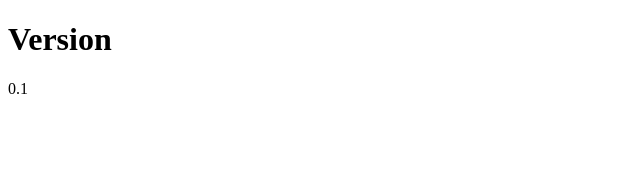
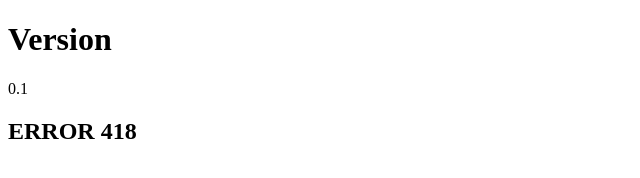
Before and after one commit to ELT17604/ELT17604.github.io, a plain HTML site: page index.html in a window 1280 px wide. Shown: the whole page, without its empty margins (0-640 px from the left). Drawn offline with Linux system fonts and the light colour scheme.

Commit message:
Update index.html

```diff
--- a/index.html
+++ b/index.html
@@ -7,8 +7,8 @@
 <body>
 
 <h1>Version</h1>
-
 <p>0.1</p>
+ <h2>ERROR 418</h2>
 
 </body>
 </html>
```
